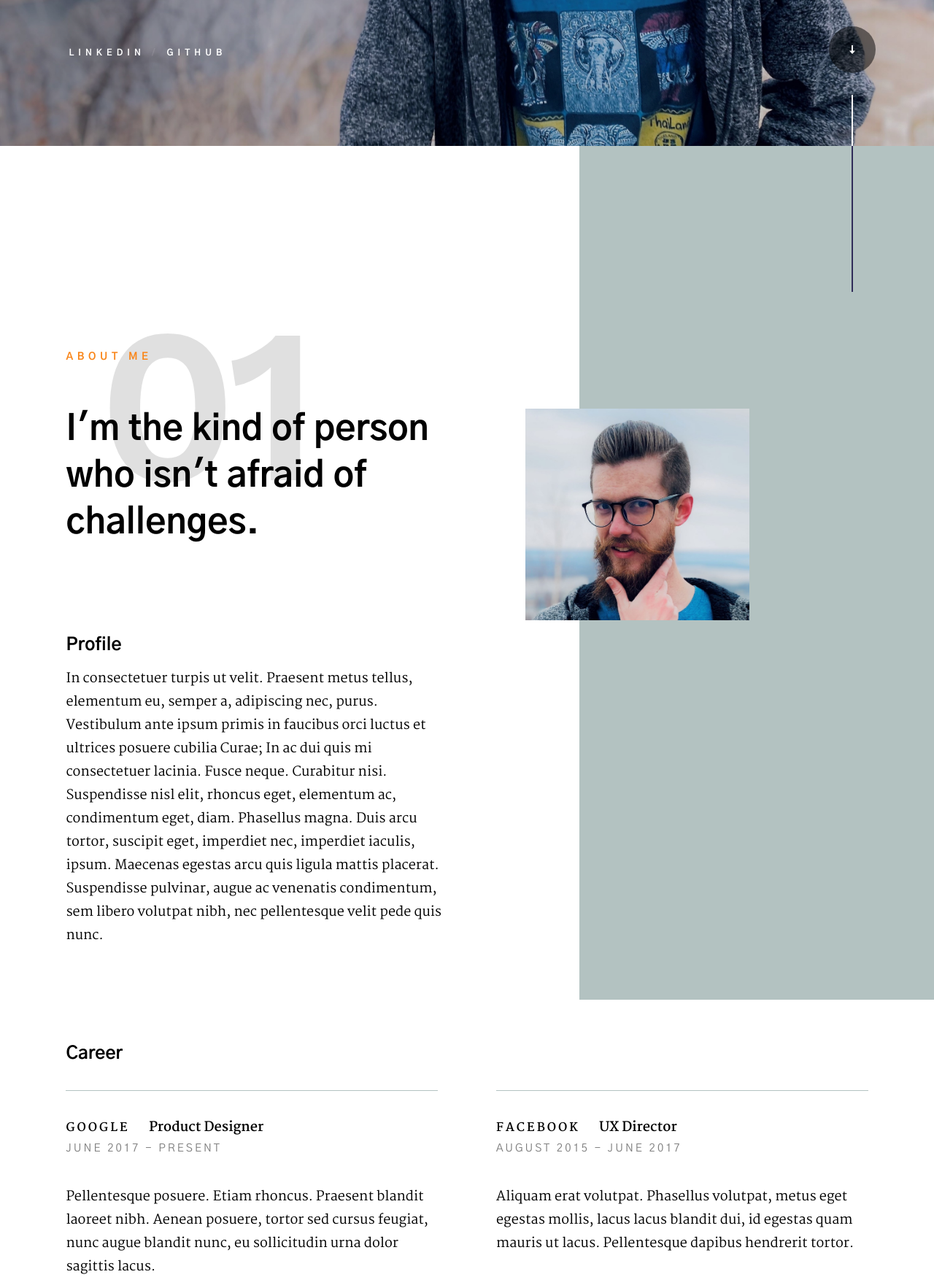
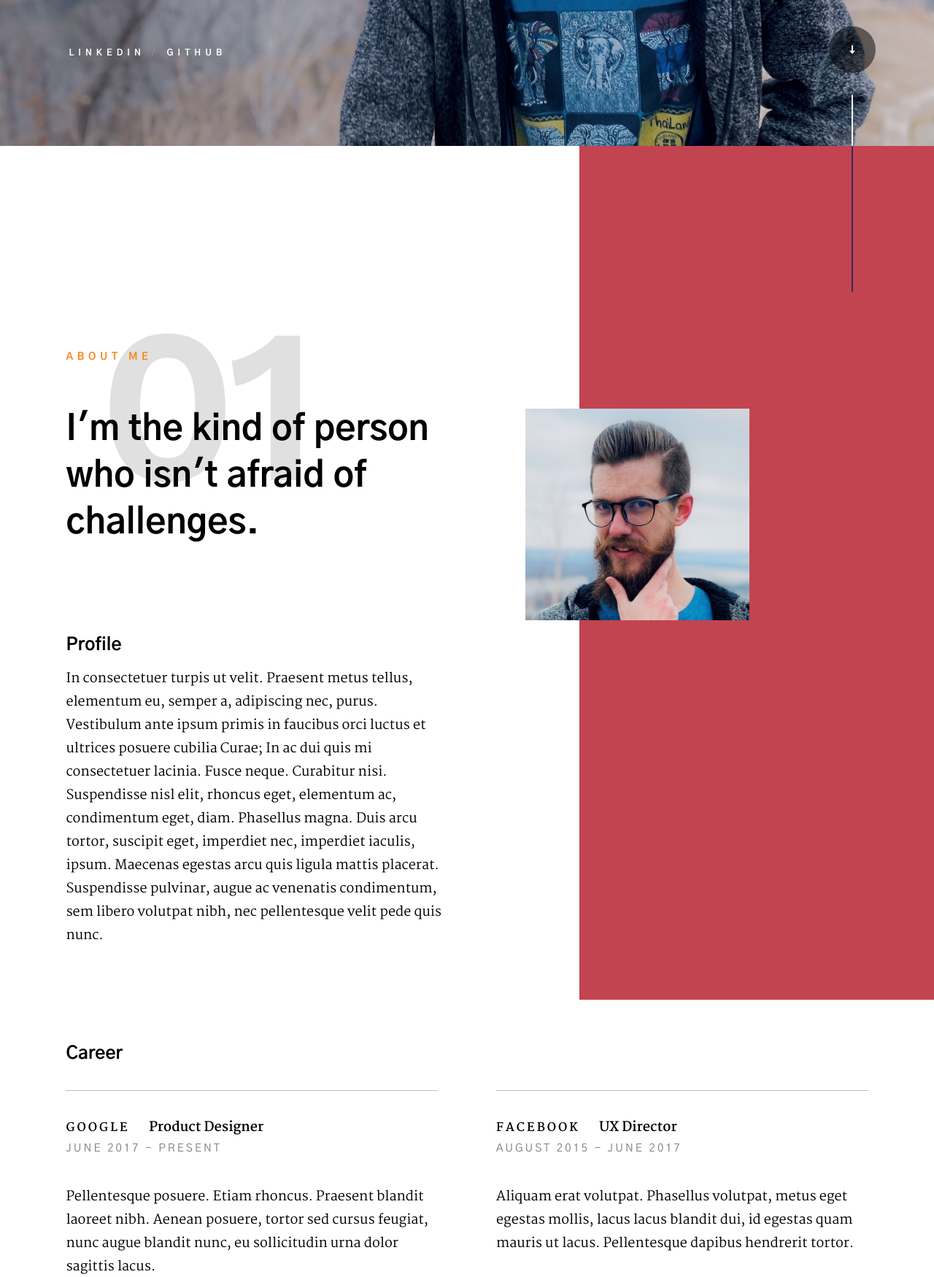
Before and after one commit to gnudrew/-flask-PortfolioWebsite, a Flask app: page / in a window 1280 px wide. Shown: the part 620-2370 px from the top of the page at 73% size. Run offline with Flask 2, Linux system fonts and the light colour scheme.

Commit message:
updated about page sidebar color

```diff
--- a/static/css/main.css
+++ b/static/css/main.css
@@ -2461,7 +2461,7 @@ html.no-csstransitions .hero-content {
 .s-about__section--profile::before {
   content: "";
   display: block;
-  background-color: #b3c2c1;
+  background-color: #c24450;
   position: absolute;
   top: 0;
   bottom: 0;
```
